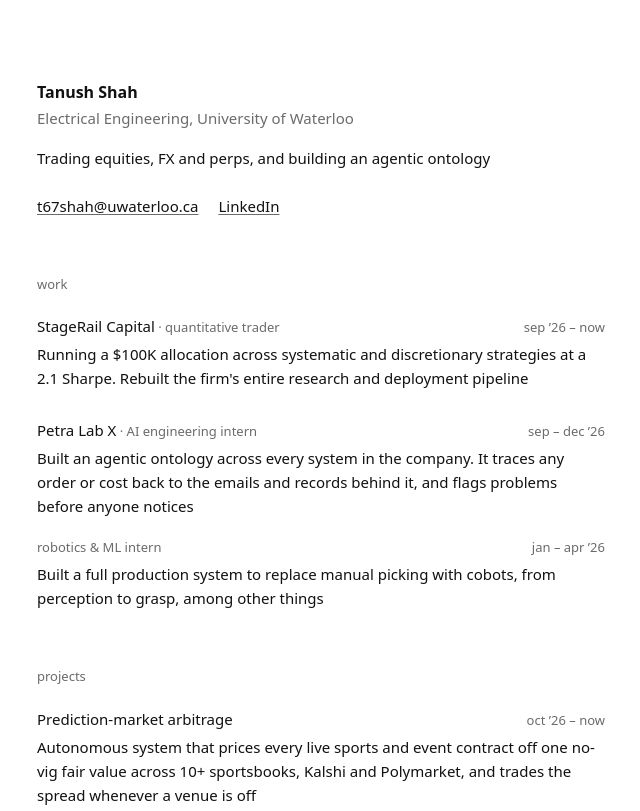
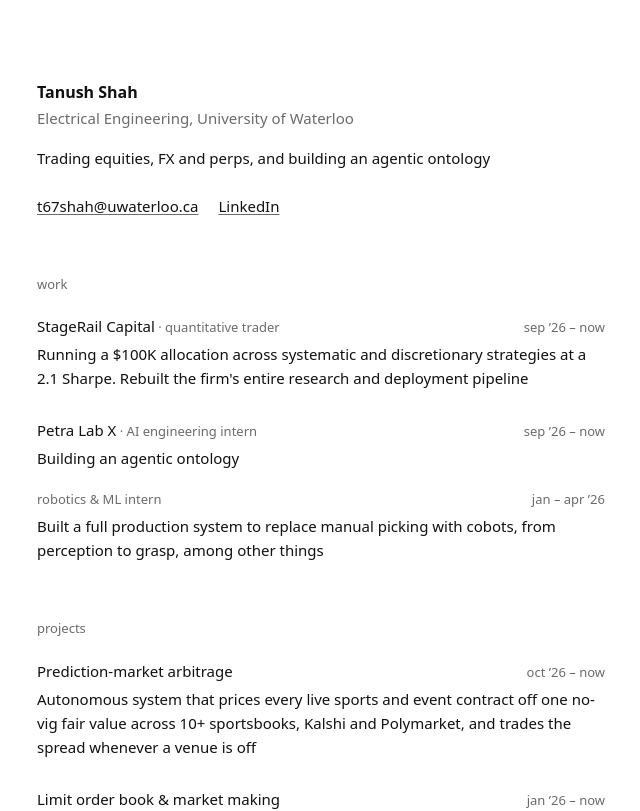
Before and after one commit to tswaterloo/portfoliosite, a Next.js app: page / in a window 1280 px wide. Shown: the top 811 px of the page, without its empty margins (319-959 px from the left). Built offline with nearby package versions, Linux system fonts and the light colour scheme.

Commit message:
Petra: building an agentic ontology, ongoing dates (#32)
Claude-Session: https://claude.ai/code/session_01VzWT3s4DFsaefx8Bd9sagr

Co-authored-by: Claude <noreply@anthropic.com>

```diff
--- a/app/page.tsx
+++ b/app/page.tsx
@@ -15,8 +15,8 @@ const work: Entry[] = [
   {
     name: "Petra Lab X",
     role: "AI engineering intern",
-    dates: "sep – dec ’26",
-    text: "Built an agentic ontology across every system in the company. It traces any order or cost back to the emails and records behind it, and flags problems before anyone notices",
+    dates: "sep ’26 – now",
+    text: "Building an agentic ontology",
   },
   {
     role: "robotics & ML intern",
```
